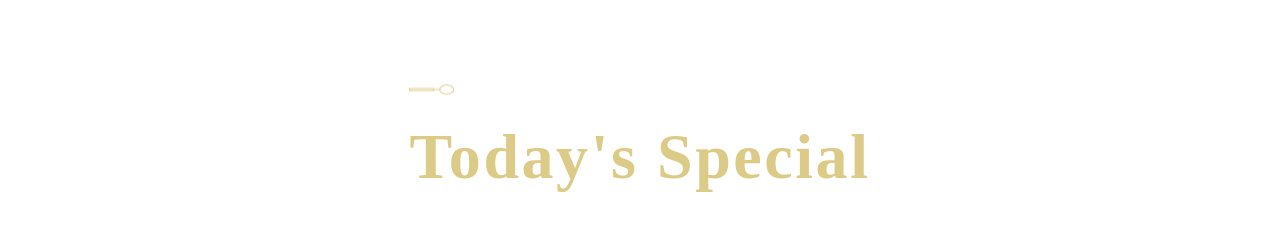
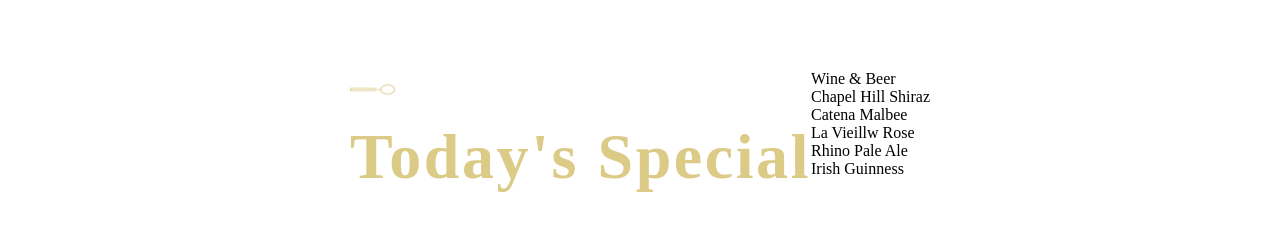
Before and after one commit to brosmar18/coffee-shop, a React (Create React App) app: page / in a window 1280 px wide. Shown: the part 2083-2311 px from the top of the page. Built offline with nearby package versions, Linux system fonts and the light colour scheme; a web font is replaced by a local one.

Commit message:
wine and beer section added

```diff
--- a/src/container/Menu/Menu.jsx
+++ b/src/container/Menu/Menu.jsx
@@ -11,6 +11,16 @@ const Menu = () => {
                 <SubHeading title="Menu that fits your palatte" />
                 <h1 className="headtext__cormorant">Today&apos;s Special</h1>
             </div>
+            <div className="app__specialMenu-menu">
+                <div className="app__specialMenu-menu_wine">
+                    <p className="app__specialMenu-menu_heading">Wine & Beer</p>
+                    <div className="app__specialMenu-menu_items">
+                        {data.wines.map((wine, index) => (
+                            <p>{wine.title}</p>
+                        ))}
+                    </div>
+                </div>
+            </div>
         </div>
     )
 }
```
